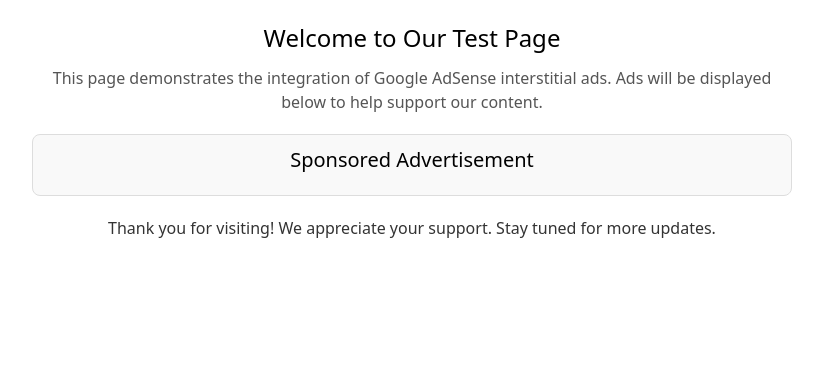
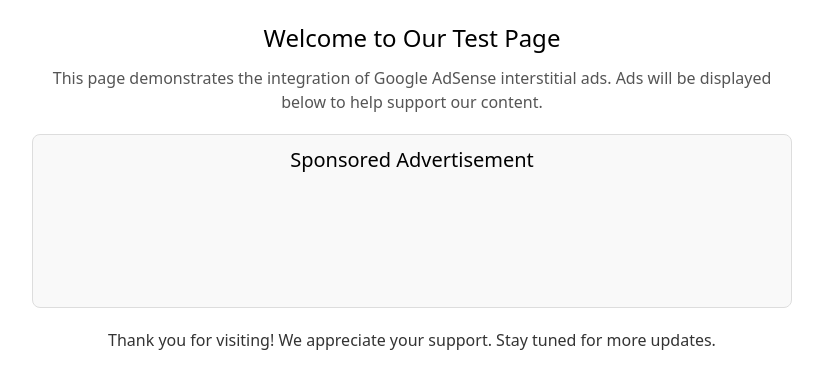
Before and after one commit to Abhishek0090/right-fit, a Next.js app: page /test in a window 1280 px wide. Shown: the top 388 px of the page, without its empty margins (228-1051 px from the left). Built offline with nearby package versions, Linux system fonts and the light colour scheme.

Commit message:
added ads

```diff
--- a/app/page.js
+++ b/app/page.js
@@ -1,7 +1,6 @@
 import Cart from "@/components/Cart";
 import GoogleBannerAd from "@/components/GoogleBanner";
 import Hero from "@/components/Hero";
-import InterstitialAd from "@/components/Intertitial";
 import Products from "@/components/Products";
 
 export default function Home() {
@@ -13,7 +12,7 @@ export default function Home() {
       </div>
 
       <div className="h-[200px]">
-        <InterstitialAd />
+        <GoogleBannerAd />
       </div>
       <Products />
       <br />
--- a/components/GoogleBanner/index.jsx
+++ b/components/GoogleBanner/index.jsx
@@ -4,29 +4,32 @@ import { useEffect } from "react";
 const GoogleBannerAd = () => {
   useEffect(() => {
     console.log("Google AdSense Component Mounted");
-    if (typeof window !== "undefined" && window.adsbygoogle) {
+
+    if (typeof window !== "undefined") {
+      if (!window.adsbygoogle) {
+        console.log("AdSense script not loaded yet");
+        return;
+      }
+
       try {
         console.log("Pushing AdSense Ad...");
         (window.adsbygoogle = window.adsbygoogle || []).push({});
         console.log("AdSense Ad Pushed Successfully");
-      } catch (e) {
-        console.error("AdSense Error:", e);
+      } catch (error) {
+        console.error("AdSense Error:", error);
       }
-    } else {
-      console.log("AdSense Script Not Loaded Yet");
     }
   }, []);
 
   return (
-    <div>
+    <div className="flex justify-center items-center my-4">
       <ins
         className="adsbygoogle"
         style={{ display: "inline-block", width: "728px", height: "90px" }}
         data-ad-client="ca-pub-2344013691030339"
         data-ad-slot="6156279036"
-        // data-ad-format="auto"
-        // data-full-width-responsive="true"
       ></ins>
+      <script>{`(adsbygoogle = window.adsbygoogle || []).push({});`}</script>
     </div>
   );
 };
--- a/components/Intertitial/index.jsx
+++ b/components/Intertitial/index.jsx
@@ -5,19 +5,34 @@ const InterstitialAd = () => {
   useEffect(() => {
     console.log("InterstitialAd AdSense Component Mounted");
 
-    if (typeof window !== "undefined" && window.adsbygoogle) {
+    if (typeof window !== "undefined") {
       try {
-        (window.adsbygoogle = window.adsbygoogle || []).push({
-          google_ad_client: "ca-pub-6035400859853480",
-          enable_page_level_ads: true,
-        });
+        (window.adsbygoogle = window.adsbygoogle || []).push({});
         console.log("AdSense Ad Pushed Successfully");
       } catch (error) {
         console.error("AdSense ad failed to load:", error);
       }
     }
   }, []);
-  return null;
+
+  return (
+    <div className="flex justify-center items-center my-4">
+      <ins
+        className="adsbygoogle-inter"
+        style={{
+          display: "block",
+          textAlign: "center",
+          width: "1280px",
+          height: "90px",
+        }}
+        data-ad-layout="in-article"
+        data-ad-format="fluid"
+        data-ad-client="ca-pub-2344013691030339"
+        data-ad-slot="8761690256"
+      ></ins>
+      <script>{`(adsbygoogle-inter = window.adsbygoogle || []).push({});`}</script>
+    </div>
+  );
 };
 
 export default InterstitialAd;
```
Also changed, not shown: app/layout.js (+4 -6 lines).
